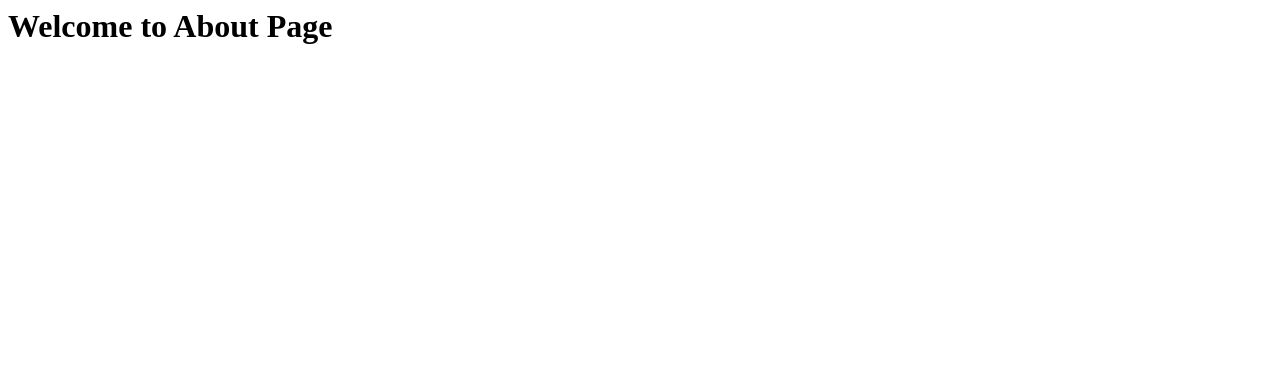
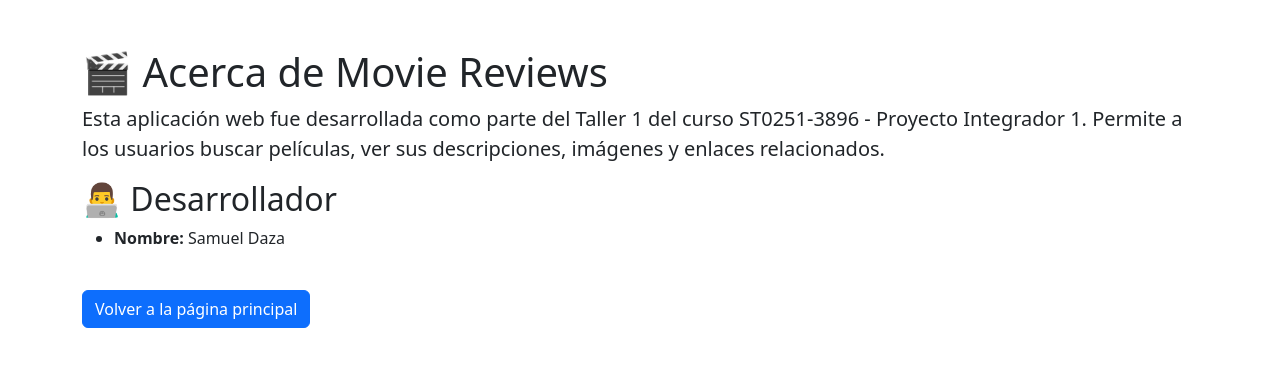
Before and after one commit to sdazac/Taller1, a Django app: page /about/ in a window 1280 px wide. Shown: the top 367 px of the page. Run offline with Django 5.2, Linux system fonts and the light colour scheme.

Commit message:
About.html

```diff
--- a/movie/templates/about.html
+++ b/movie/templates/about.html
@@ -9,31 +9,14 @@
     <div class="container mt-5">
         <h1>🎬 Acerca de Movie Reviews</h1>
         <p class="lead">
-            Esta aplicación web fue desarrollada como parte del Taller 1 del curso ST0251 - Programación Web.
+            Esta aplicación web fue desarrollada como parte del Taller 1 del curso ST0251-3896 - Proyecto Integrador 1.
             Permite a los usuarios buscar películas, ver sus descripciones, imágenes y enlaces relacionados.
         </p>
 
         <h2>👨‍💻 Desarrollador</h2>
         <ul>
-            <li><strong>Nombre:</strong> Samuel Daza</li> <!-- Reemplaza con tu nombre si es necesario -->
-            <li><strong>Curso:</strong> ST0251 - Programación Web</li>
-            <li><strong>Universidad:</strong> Universidad de los Andes (o la que estés usando)</li>
+            <li><strong>Nombre:</strong> Samuel Daza</li>
         </ul>
-
-        <h2>⚙️ Tecnologías Utilizadas</h2>
-        <ul>
-            <li>Python 3 + Django 5.2</li>
-            <li>HTML5, CSS3, Bootstrap 5</li>
-            <li>SQLite (base de datos)</li>
-        </ul>
-
-        <h2>📚 Objetivos del Proyecto</h2>
-        <p>
-            El objetivo de este proyecto es aplicar los conceptos de desarrollo web aprendidos en clase,
-            como manejo de rutas, vistas, templates, modelos y formularios. También se practican buenas
-            prácticas con Git y GitHub.
-        </p>
-
         <a href="/" class="btn btn-primary mt-4">Volver a la página principal</a>
     </div>
 </body>
--- a/movie/views.py
+++ b/movie/views.py
@@ -11,4 +11,4 @@ def home(request):
     return render(request, 'home.html', {'searchTerm': searchTerm, 'movies': movies})
 
 def about(request):
-    return HttpResponse('<h1>Welcome to About Page</h1>')
+    return render(request, 'about.html')
--- a/moviereviews/urls.py
+++ b/moviereviews/urls.py
@@ -25,7 +25,7 @@ from django.conf.urls.static import static
 urlpatterns = [
     path('admin/', admin.site.urls),
     path('', movieViews.home),
-    path('about/', movieViews.about),  # 👈 Nueva ruta
+    path('about/', movieViews.about),
 ]
 
 urlpatterns += static(settings.MEDIA_URL, document_root=settings.MEDIA_ROOT)
```
